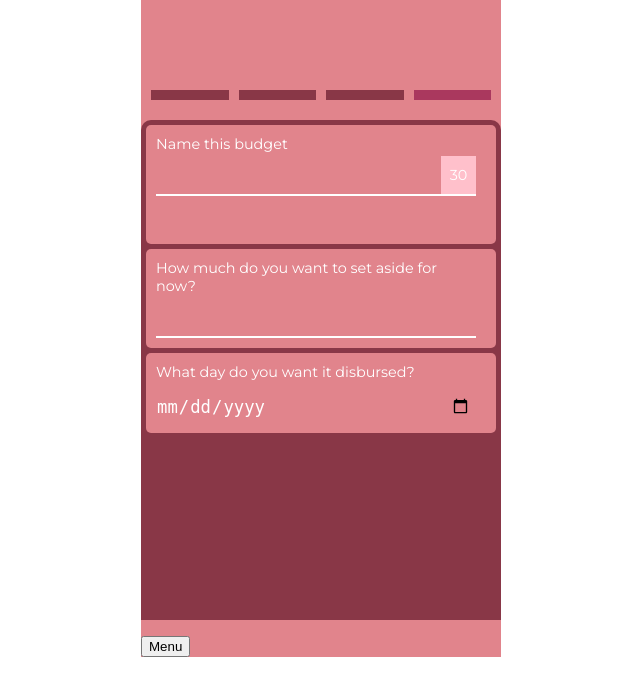
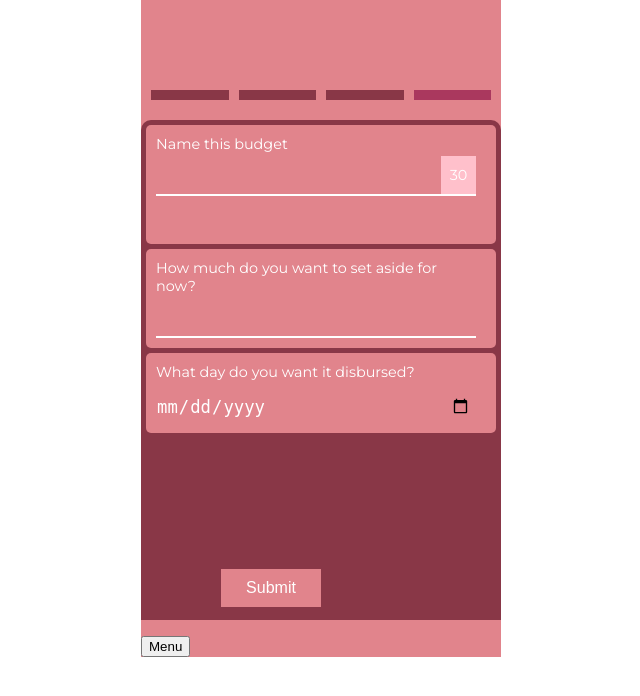
Before and after one commit to alkadelik/blm, a Django app: page /sprout/ in a window 1280 px wide. Shown: the top 696 px of the page, without its empty margins (319-959 px from the left). Run offline with Django 3.2, Linux system fonts and the light colour scheme; the visitor is signed in with stand-in values (Sample User, id 1).

Commit message:
removed vue from submit button

```diff
--- a/chris/templates/sprout/home.html
+++ b/chris/templates/sprout/home.html
@@ -104,7 +104,8 @@
     <div class="nav">
       <!-- <button v-show="showprev" v-on:click.prevent="prev()" >Previous</button> -->
       <!-- <button v-show="shownext" v-on:click.prevent="next()">Next</button> -->
-      <button v-show="showsubmit">Submit</button>
+      <button>Submit</button>
+      <!-- <button v-show="showsubmit">Submit</button> -->
       <!-- <button v-show="showsubmit" v-on:click.prevent="submit()">Submit</button> -->
     </div>
 </form>
```
